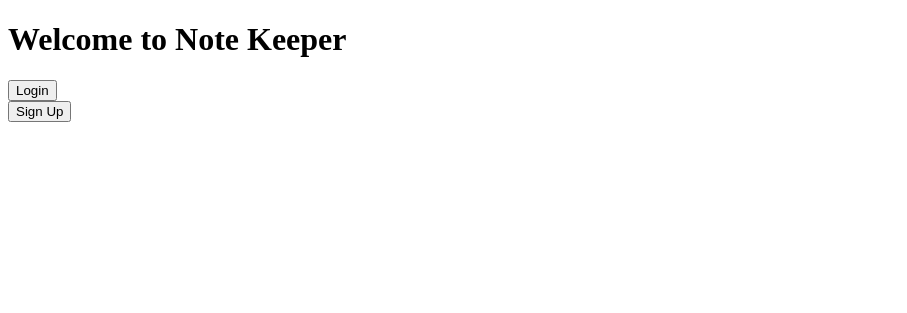
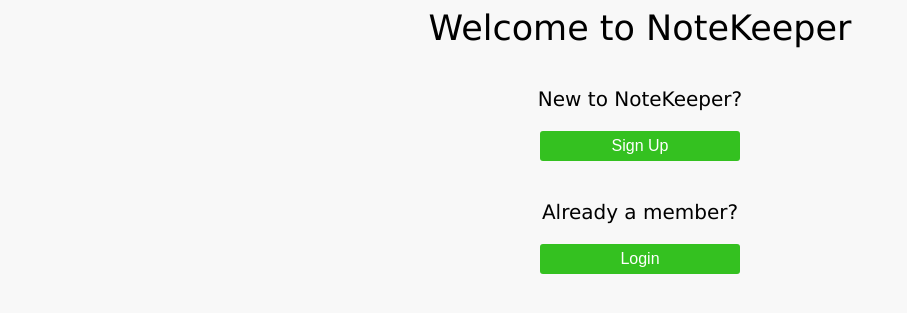
Before and after one commit to Divi09112/DevClubAssignment6-heroku, a Django app: page /notes/welcome in a window 1280 px wide. Shown: the top 313 px of the page, without its empty margins (0-907 px from the left). Run offline with Django 3.2, Linux system fonts and the light colour scheme.

Commit message:
added css to the welcome page

```diff
--- a/NoteKeeper/settings.py
+++ b/NoteKeeper/settings.py
@@ -28,7 +28,7 @@ SECRET_KEY = os.environ.get('DJANGO_SECRET_KEY', 'cg#p$g+j9tax!#a3cup@1$8obt2_+&
 # SECURITY WARNING: don't run with debug turned on in production!
 DEBUG = True
 #DEBUG = bool( os.environ.get('DJANGO_DEBUG', True) )
-ALLOWED_HOSTS = ['secure-lake-90394.herokuapp.com']
+ALLOWED_HOSTS = ['secure-lake-90394.herokuapp.com','127.0.0.1']
 
 
 # Application definition
--- /dev/null
+++ b/notes/static/notes/welcome.css
@@ -0,0 +1,33 @@
+body{
+background-color:#f8f8f8;
+font-family:Verdana;
+text-align:center;
+}
+
+span{
+font-size:35px;
+}
+
+div{
+width:300px
+text-align:center;
+}
+
+p{
+font-size:20px;
+}
+
+.btn{
+font-size:16px;
+color:white;
+background-color:#34c120;
+width:200px;
+height:30px;
+border:0px;
+border-radius:3px;
+}
+
+.btn:hover{
+cursor:pointer;
+background-color:#279b17;
+}
--- a/notes/templates/welcome.html
+++ b/notes/templates/welcome.html
@@ -2,13 +2,17 @@
 <html>
 <heaad>
 <title>NoteKeeper</title>
+{% load static %}
+<link rel="stylesheet" type="text/css" href="{% static 'notes/welcome.css' %}">
 </head>
-<body>
-<h1>Welcome to Note Keeper</h1>
-<span><form action ="{% url 'login' %}">
-<input type="submit" value="Login"></form></span>
-<span><form action="{% url 'signup'%}">
-<input type="submit" value="Sign Up">
-</form></span>
+<body><div>
+<span>Welcome to NoteKeeper</span><br><br>
+<p>New to NoteKeeper?</p>
+<form action ="{% url 'signup' %}">
+<input class="btn" type="submit" value="Sign Up"></form><br>
+<p>Already a member?<p>
+<form action="{% url 'login'%}">
+<input class="btn" type="submit" value="Login">
+</form></div>
 </body>
 </html>
```
